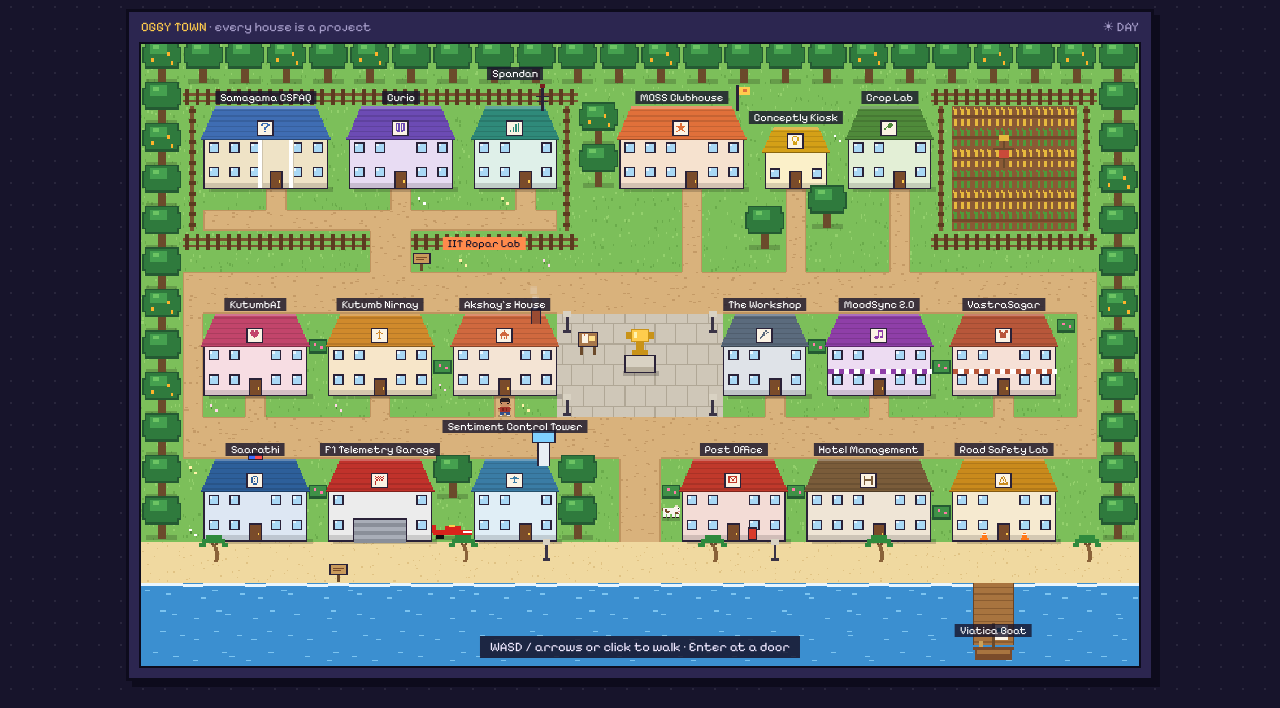
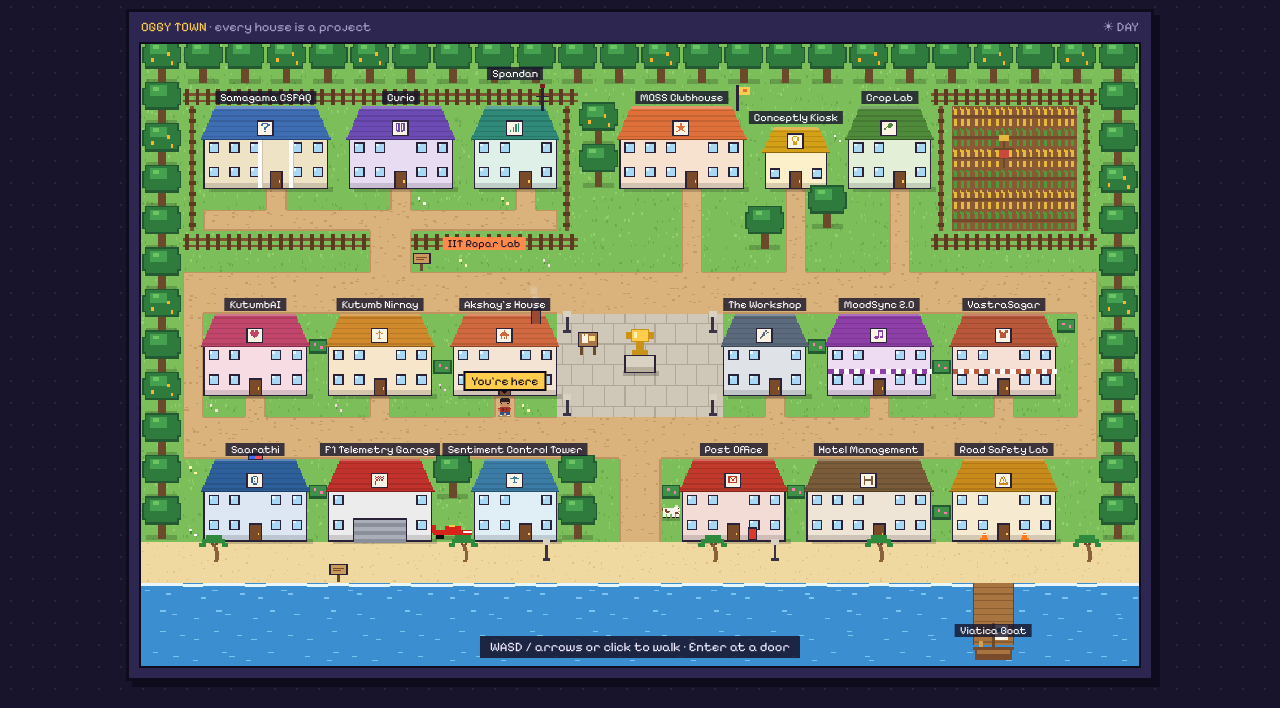
Before and after one commit to AkshayOggisetty/Portfolio, a plain HTML site: page index.html in a window 1280 px wide. Shown: the part 70-778 px from the top of the page. Drawn offline with Linux system fonts and the light colour scheme.

Commit message:
fix: remove sentiment tower spire and add a You're here marker at spawn

```diff
--- a/index.html
+++ b/index.html
@@ -39,6 +39,10 @@
   #labels.off { display: none; }
   #prompt { position: absolute; top: 10px; left: 50%; transform: translateX(-50%); background: var(--gold); color: var(--edge); font: 15px "Pixelify Sans"; padding: 4px 12px; border: 2px solid var(--edge); box-shadow: 3px 3px 0 var(--edge); cursor: pointer; animation: bob 1s ease-in-out infinite; z-index: 3; }
   @keyframes bob { 50% { transform: translate(-50%, -2px); } }
+  #you { position: absolute; transform: translate(-50%, -100%); pointer-events: none; z-index: 2; font: 12px "Pixelify Sans"; background: var(--gold); color: var(--edge); padding: 1px 6px; border: 2px solid var(--edge); white-space: nowrap; animation: hover 1.2s ease-in-out infinite; }
+  #you::after { content: ""; position: absolute; left: 50%; top: 100%; transform: translateX(-50%); border: 5px solid transparent; border-top-color: var(--edge); }
+  @keyframes hover { 50% { margin-top: -3px; } }
+  #you[hidden] { display: none; }
   #hint { position: absolute; bottom: 8px; left: 50%; transform: translateX(-50%); font: 13px "Pixelify Sans"; background: #17142bd9; padding: 3px 10px; white-space: nowrap; }
   #dialog { position: absolute; left: 4%; right: 4%; bottom: 5%; background: var(--paper); color: var(--pink); border: 3px solid var(--edge); box-shadow: inset 0 0 0 3px #d9c9a8; padding: 12px 16px 14px; font: 17px/1.35 "Pixelify Sans"; z-index: 4; cursor: pointer; min-height: 70px; }
   #dialog .who { color: #b4532a; font-size: 14px; }
@@ -85,7 +89,7 @@
   .dir small { color: var(--dim); font-size: 12.5px; }
   footer { margin-top: 34px; color: var(--dim); font: 13px "Pixelify Sans"; text-align: center; }
   @media (max-width: 640px) { .tools .btn.opt { display: none; } #labels span { font-size: 9px; } }
-  @media (prefers-reduced-motion: reduce) { #prompt, #dialog .more { animation: none; } }
+  @media (prefers-reduced-motion: reduce) { #prompt, #dialog .more, #you { animation: none; } }
 </style>
 </head>
 <body>
@@ -107,6 +111,7 @@
       <canvas id="wipe"></canvas>
       <div id="labels"></div>
       <div id="prompt" hidden></div>
+      <div id="you">You're here</div>
       <div id="hint">WASD / arrows or click to walk · Enter at a door</div>
       <div id="dialog" hidden><div class="who" id="dWho"></div><div id="dText"></div><span class="more">▼</span></div>
       <article id="panel" hidden></article>
@@ -328,7 +333,7 @@ const B = [
   ['moss', 23, 3, 6, 4, '#f6e2cf', '#e0703a', 'flag'], ['conceptly', 30, 4, 3, 3, '#fbf0c9', '#d4a017'], ['crop', 34, 3, 4, 4, '#e3efd6', '#4f8a3a'],
   ['kutumbai', 3, 13, 5, 4, '#f7dde3', '#c2456b'], ['nirnay', 9, 13, 5, 4, '#f7e6c9', '#d08a2c'], ['home', 15, 13, 5, 4, '#f4e4d4', '#d0693f', 'chimney'],
   ['skills', 28, 13, 4, 4, '#dfe3e8', '#5b6b7d'], ['moodsync', 33, 13, 5, 4, '#eddcf2', '#8f3fa8', 'awning'], ['vastra', 39, 13, 5, 4, '#f6e0d6', '#b8573a', 'awning'],
-  ['saarathi', 3, 20, 5, 4, '#dde7f3', '#2d5f9a', 'beacon'], ['f1', 9, 20, 5, 4, '#ececec', '#c0322b', 'garage'], ['airline', 16, 20, 4, 4, '#e0eef6', '#3a7ca5', 'tower'],
+  ['saarathi', 3, 20, 5, 4, '#dde7f3', '#2d5f9a', 'beacon'], ['f1', 9, 20, 5, 4, '#ececec', '#c0322b', 'garage'], ['airline', 16, 20, 4, 4, '#e0eef6', '#3a7ca5'],
   ['post', 26, 20, 5, 4, '#f3dcd6', '#c0392b', 'mailbox'], ['hotel', 32, 20, 6, 4, '#efe5d6', '#7a5c3a'], ['road', 39, 20, 5, 4, '#f6ead0', '#c98a1c', 'cones']
 ];
 for (const [id, x, y, w, h, wall, roof, deco] of B) {
@@ -456,7 +461,6 @@ function drawBuilding(b, time) {
   icon(ctx, PLACES[b.id].icon, pxX + 2, pxY + 1, b.roof);
   const blink = Math.floor(time * 2) % 2;
   if (b.deco === 'antenna') { ctx.fillStyle = OUT; ctx.fillRect(X + W - 12, Y - 14, 2, 18); ctx.fillRect(X + W - 16, Y - 8, 10, 1); ctx.fillRect(X + W - 15, Y - 4, 8, 1); ctx.fillStyle = blink ? '#ff4d4d' : '#7a1f1f'; ctx.fillRect(X + W - 13, Y - 17, 4, 3); if (blink) glows.push([X + W - 11, Y - 16, 8]); }
-  if (b.deco === 'tower') { ctx.fillStyle = OUT; ctx.fillRect(X + W - 15, Y - 20, 10, 26); ctx.fillStyle = '#e8eef3'; ctx.fillRect(X + W - 14, Y - 12, 8, 18); ctx.fillStyle = OUT; ctx.fillRect(X + W - 19, Y - 22, 18, 10); ctx.fillStyle = '#7fd0ff'; ctx.fillRect(X + W - 18, Y - 21, 16, 8); ctx.fillStyle = blink ? '#ff4d4d' : '#7a1f1f'; ctx.fillRect(X + W - 11, Y - 25, 2, 3); }
   if (b.deco === 'chimney') { ctx.fillStyle = OUT; ctx.fillRect(X + W - 20, Y - 4, 8, 12); ctx.fillStyle = '#9a4b32'; ctx.fillRect(X + W - 19, Y - 3, 6, 11); if (!RM) for (let k = 0; k < 3; k++) { const p = (time * .6 + k / 3) % 1; ctx.fillStyle = `rgba(235,235,245,${.7 - p * .7})`; const s = 3 + p * 4; ctx.fillRect(X + W - 17 + Math.sin(p * 6 + k) * 3 - s / 2, Y - 6 - p * 22, s, s); } }
   if (b.deco === 'flag') { ctx.fillStyle = OUT; ctx.fillRect(X + W - 6, Y - 16, 2, 20); ctx.fillStyle = '#ffcc4d'; const f = RM ? 0 : Math.floor(time * 3) % 2; ctx.fillRect(X + W - 4, Y - 16 + f, 9, 6); ctx.fillStyle = '#e0703a'; ctx.fillRect(X + W - 1, Y - 14 + f, 3, 2); }
   if (b.deco === 'beacon') { ctx.fillStyle = OUT; ctx.fillRect(X + W / 2 - 6, Y - 4, 12, 5); ctx.fillStyle = blink ? '#ff4d4d' : '#3b6cff'; ctx.fillRect(X + W / 2 - 5, Y - 3, 5, 3); ctx.fillStyle = blink ? '#3b6cff' : '#ff4d4d'; ctx.fillRect(X + W / 2, Y - 3, 5, 3); }
@@ -694,7 +698,7 @@ addEventListener('popstate', route);
 
 /* labels + directory */
 const labels = $('labels');
-for (const o of objs) if (o.t === 'bld') { const s = document.createElement('span'); s.textContent = o.name; s.style.left = ((o.x + o.w / 2) * T / cv.width * 100) + '%'; s.style.top = ((o.y * T - (o.deco === 'tower' || o.deco === 'antenna' ? 20 : 2)) / cv.height * 100) + '%'; labels.appendChild(s); }
+for (const o of objs) if (o.t === 'bld') { const s = document.createElement('span'); s.textContent = o.name; s.style.left = ((o.x + o.w / 2) * T / cv.width * 100) + '%'; s.style.top = ((o.y * T - (o.deco === 'antenna' ? 20 : 2)) / cv.height * 100) + '%'; labels.appendChild(s); }
 { const s = document.createElement('span'); s.textContent = 'IIT Ropar Lab'; s.style.left = (16.5 * T / cv.width * 100) + '%'; s.style.top = (9.95 * T / cv.height * 100) + '%'; s.style.background = '#ff8a4c'; s.style.color = '#17142b'; labels.appendChild(s); }
 { const s = document.createElement('span'); s.textContent = 'Viatica Boat'; s.style.left = (41 * T / cv.width * 100) + '%'; s.style.top = (28.6 * T / cv.height * 100) + '%'; labels.appendChild(s); }
 
@@ -752,11 +756,13 @@ $('bA').onclick = () => { if (S.dialog) return advance(); const o = target(); if
 $('bB').onclick = () => { if (S.page) closePage(); else if (S.dialog) advance(); };
 
 /* loop */
+const youEl = $('you');
 let last = performance.now();
 function frame(now) {
   const dt = Math.min(.05, (now - last) / 1000); last = now;
   if (S.dialog) { const d = S.dialog; d.n = Math.min(d.lines[d.i].length, d.n + dt * 70); $('dText').textContent = d.lines[d.i].slice(0, Math.floor(d.n)); }
   if (!S.page) { update(dt); render(now / 1000); updatePrompt(); }
+  if (!youEl.hidden) { if (player.steps > 0) youEl.hidden = true; else { youEl.style.left = ((player.px + 8) / cv.width * 100) + '%'; youEl.style.top = ((player.py - 4) / cv.height * 100) + '%'; } }
   requestAnimationFrame(frame);
 }
 (document.fonts ? document.fonts.ready : Promise.resolve()).then(() => { requestAnimationFrame(frame); route(); });
```
